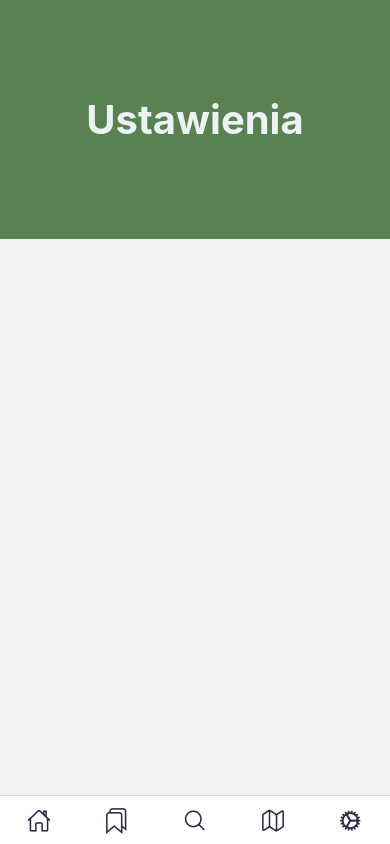
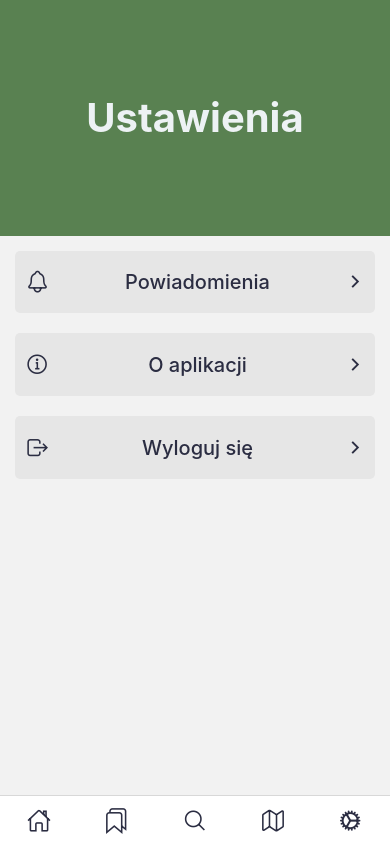
Before and after one commit to MateuszPolarczyk/sportly, a React Native app: screen /Settings in a window 390 px wide. Built offline with nearby package versions, Linux system fonts and the light colour scheme.

Commit message:
fix(improvement): Settings screen UI

```diff
--- a/src/views/Home/Settings.tsx
+++ b/src/views/Home/Settings.tsx
@@ -1,14 +1,77 @@
 import styled from "styled-components/native";
+import { Icon } from "../../components/atoms/Icon/Icon";
+import { Paragraph } from "../../components/atoms/Paragraph/Paragraph";
 import { Banner } from "../../components/molecules/Banner/Banner";
+import { IconComponentProp } from "../../types";
+import { theme } from "../../config/theme";
+
+const { dark, gray } = theme.colors;
 
 const SettingsScreenContainer = styled.View`
   flex: 1;
 `;
 
+const SettingsListContainer = styled.View`
+  flex: 0.7;
+  padding: 5px;
+`;
+
+const SettingItemContainer = styled.TouchableOpacity`
+  flex: 0.1;
+  flex-direction: row;
+  align-items: center;
+  margin: 10px;
+  border-radius: 5px;
+  padding: 10px;
+  justify-content: space-between;
+  background-color: ${gray};
+`;
+
+type SettingItemProps = {
+  icon: IconComponentProp;
+  title: string;
+  onClick: () => void;
+};
+
+const SettingItem = ({ icon, title, onClick }: SettingItemProps) => {
+  return (
+    <SettingItemContainer onPress={onClick}>
+      <Icon name={icon} size={25} color={dark} />
+      <Paragraph color={dark} style={{ fontSize: 20, fontWeight: "500" }}>
+        {title}
+      </Paragraph>
+      <Icon name="chevron-forward" size={20} color={dark} />
+    </SettingItemContainer>
+  );
+};
+
 const SettingsScreen = () => {
   return (
     <SettingsScreenContainer>
       <Banner content="Ustawienia" />
+      <SettingsListContainer>
+        <SettingItem
+          icon="notifications-outline"
+          title="Powiadomienia"
+          onClick={() => {
+            console.log("otwierania modala powiadomienia");
+          }}
+        />
+        <SettingItem
+          icon="information-circle-outline"
+          title="O aplikacji"
+          onClick={() => {
+            console.log("nawigacja do onboardingu");
+          }}
+        />
+        <SettingItem
+          icon="log-out-outline"
+          title="Wyloguj się"
+          onClick={() => {
+            console.log("funkcja wylogowania");
+          }}
+        />
+      </SettingsListContainer>
     </SettingsScreenContainer>
   );
 };
```
